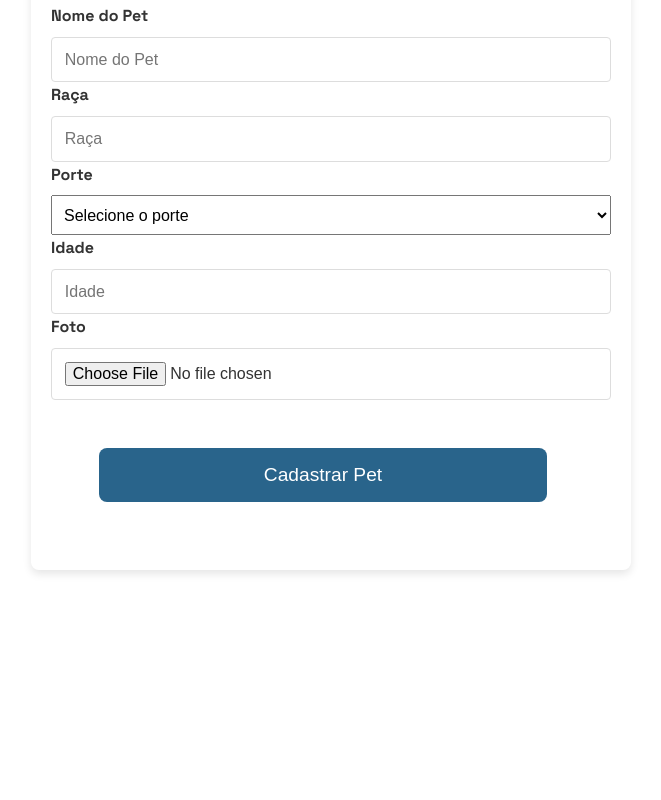
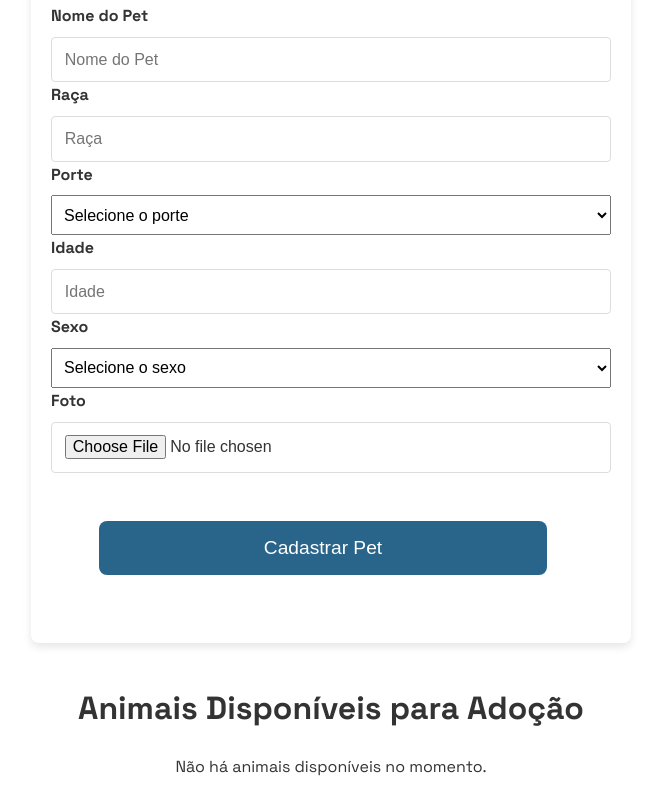
Before and after one commit to brunoglvm/TechPaw, a React (Vite) app in the folder frontend/: page /pet in a window 1280 px wide. Shown: the part 200-1000 px from the top of the page, without its empty margins (309-970 px from the left). Before the commit the page ends 800 px from the top, so only its background shows below. Built offline with nearby package versions, Linux system fonts and the light colour scheme.

Commit message:
Atualiza componente Pet.jsx

```diff
--- a/frontend/src/pages/Pet/Pet.jsx
+++ b/frontend/src/pages/Pet/Pet.jsx
@@ -1,28 +1,46 @@
 import React, { useState } from 'react';
 
-function Pet() {
+function Pet({ onAddPet, pets = [] }) {
   const [formData, setFormData] = useState({
     nome: '',
     raca: '',
     porte: '',
     idade: '',
-    foto: null
+    foto: null,
+    sexo: '',
   });
 
   const handleSubmit = (e) => {
     e.preventDefault();
-    console.log(formData);
+    const newPet = {
+      ...formData,
+      id: Date.now(), // Gera um ID único baseado no timestamp
+      foto: formData.foto ? URL.createObjectURL(formData.foto) : null,
+      disponivel: true, // Marca o pet como disponível ao ser cadastrado
+    };
+    onAddPet(newPet); // Passa o novo pet para o componente pai
+    setFormData({
+      nome: '',
+      raca: '',
+      porte: '',
+      idade: '',
+      foto: null,
+      sexo: '',
+    });
   };
 
   const handleChange = (e) => {
     const value = e.target.type === 'file' ? e.target.files[0] : e.target.value;
     setFormData({
       ...formData,
-      [e.target.name]: value
+      [e.target.name]: value,
     });
   };
 
+  const petsDisponiveis = pets.filter(pet => pet.disponivel === true); // Filtra os pets disponíveis
+
   return (
+    <div>
       <form className="pet-form" onSubmit={handleSubmit}>
         <h2 className="pet-form-title">Cadastro de Pet</h2>
 
@@ -52,7 +70,12 @@ function Pet() {
 
         <div className="form-group">
           <label className="form-label">Porte</label>
-        <select name="porte" className="form-select" value={formData.porte} onChange={handleChange}>
+          <select
+            name="porte"
+            className="form-select"
+            value={formData.porte}
+            onChange={handleChange}
+          >
             <option value="">Selecione o porte</option>
             <option value="pequeno">Pequeno</option>
             <option value="medio">Médio</option>
@@ -73,6 +96,20 @@ function Pet() {
         </div>
 
         <div className="form-group">
+          <label className="form-label">Sexo</label>
+          <select
+            name="sexo"
+            className="form-select"
+            value={formData.sexo}
+            onChange={handleChange}
+          >
+            <option value="">Selecione o sexo</option>
+            <option value="macho">Macho</option>
+            <option value="femea">Fêmea</option>
+          </select>
+        </div>
+
+        <div className="form-group">
           <label className="form-label">Foto</label>
           <input
             type="file"
@@ -88,7 +125,7 @@ function Pet() {
             <h3 className="photo-title">Foto do Pet:</h3>
             <img
               className="pet-photo"
-            src={URL.createObjectURL(formData.foto)} // Exibe a foto carregada
+              src={URL.createObjectURL(formData.foto)}
               alt="Pet"
             />
           </div>
@@ -96,8 +133,31 @@ function Pet() {
 
         <button type="submit" className="submit-btn">Cadastrar Pet</button>
       </form>
+
+      {/* Animais Disponíveis */}
+      <section className="animais-disponiveis">
+        <h2 className="section-title">Animais Disponíveis para Adoção</h2>
+        <div className="animais-grid">
+          {petsDisponiveis.length > 0 ? (
+            petsDisponiveis.map((pet) => (
+              <div key={pet.id} className="animal-card">
+                <img src={pet.foto} alt={pet.nome} className="animal-image" />
+                <h3>{pet.nome}</h3>
+                <p>Idade: {pet.idade} anos</p>
+                <p>Raça: {pet.raca}</p>
+                <p>Porte: {pet.porte}</p>
+                <a href={`/adocao/`} className="link-detalhes">
+                  Mais detalhes
+                </a>
+              </div>
+            ))
+          ) : (
+            <p>Não há animais disponíveis no momento.</p>
+          )}
+        </div>
+      </section>
+    </div>
   );
-
 }
 
 export default Pet;
```
Lines whose indentation alone changed are shown as unchanged.
